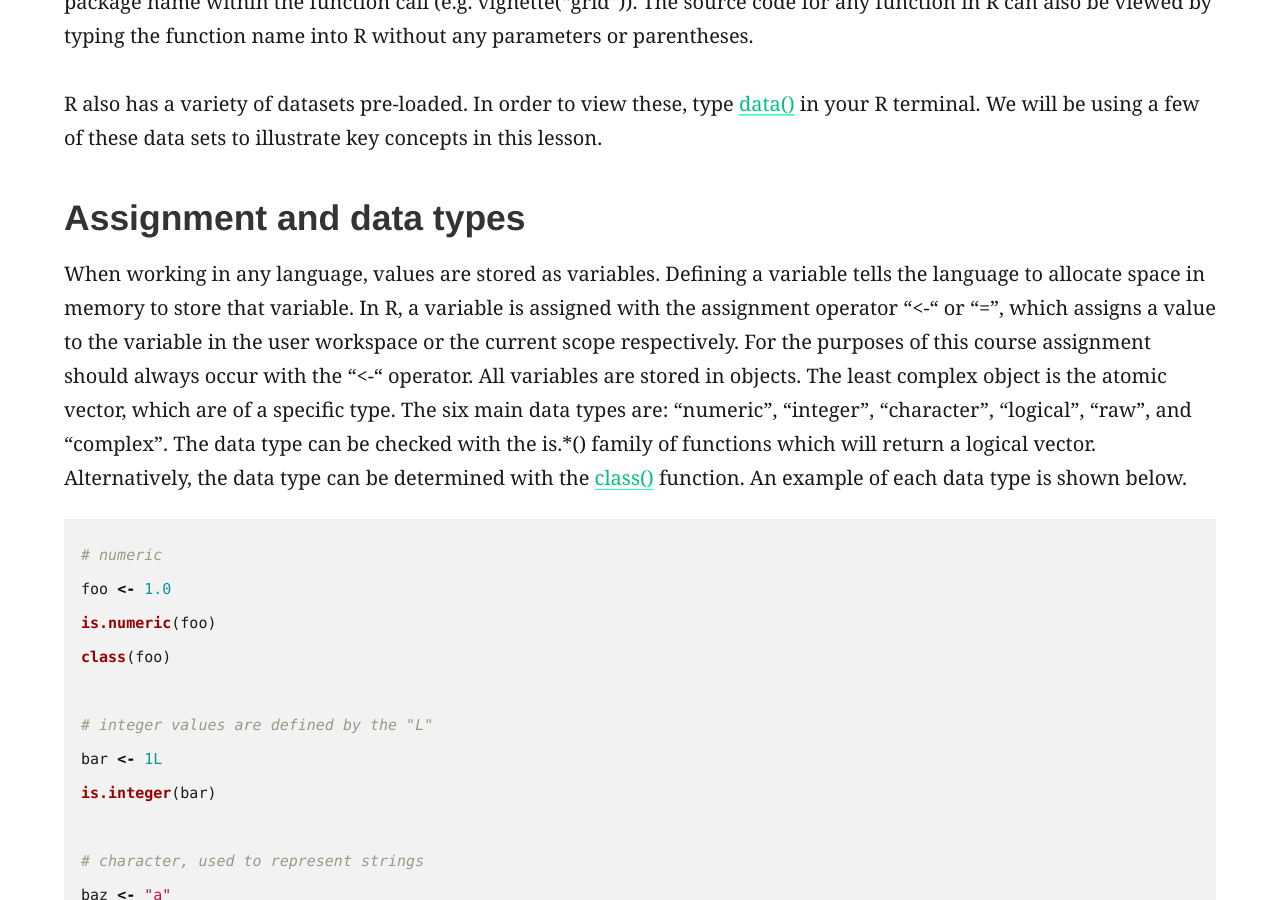
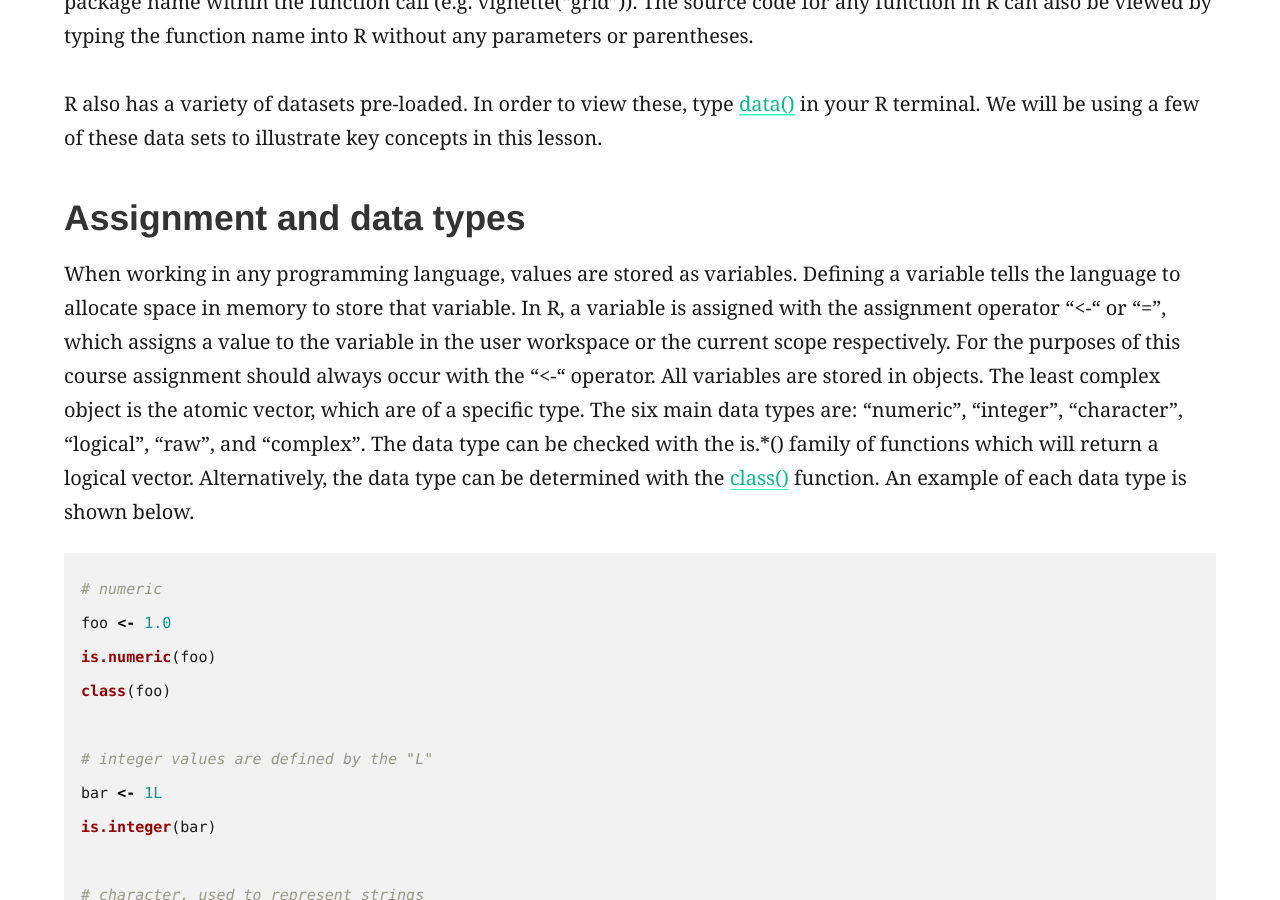
Before and after one commit to griffithlab/genviz.org, a Jekyll site: the page built from _posts/0004-01-01-introductionToR.md, in a window 1280 px wide and 900 px high, scrolled down 3094 px. Built offline with Jekyll 4.4.1, drawn with Linux system fonts in a browser that asks for light colours; some of the changed text lies outside the part shown.

Commit message:
minor updates to intro R lecture

````diff
--- a/_posts/0004-01-01-introductionToR.md
+++ b/_posts/0004-01-01-introductionToR.md
@@ -63,7 +63,7 @@ R also has a variety of datasets pre-loaded. In order to view these, type [data(
 
 ## Assignment and data types
 
-When working in any language, values are stored as variables. Defining a variable tells the language to allocate space in memory to store that variable. In R, a variable is assigned with the assignment operator "<-" or "=", which assigns a value to the variable in the user workspace or the current scope respectively. For the purposes of this course assignment should always occur with the "<-" operator. All variables are stored in objects. The least complex object is the atomic vector, which are of a specific type. The six main data types are: "numeric", "integer", "character", "logical", "raw", and "complex". The data type can be checked with the is.*() family of functions which will return a logical vector. Alternatively, the data type can be determined with the [class()](https://www.rdocumentation.org/packages/base/versions/3.4.1/topics/class) function. An example of each data type is shown below.
+When working in any programming language, values are stored as variables. Defining a variable tells the language to allocate space in memory to store that variable. In R, a variable is assigned with the assignment operator "<-" or "=", which assigns a value to the variable in the user workspace or the current scope respectively. For the purposes of this course assignment should always occur with the "<-" operator. All variables are stored in objects. The least complex object is the atomic vector, which are of a specific type. The six main data types are: "numeric", "integer", "character", "logical", "raw", and "complex". The data type can be checked with the is.*() family of functions which will return a logical vector. Alternatively, the data type can be determined with the [class()](https://www.rdocumentation.org/packages/base/versions/3.4.1/topics/class) function. An example of each data type is shown below.
 
 ```R
 # numeric
````
Also changed, not shown: other parts of _posts/0004-01-01-introductionToR.md (+2 -2 lines).
